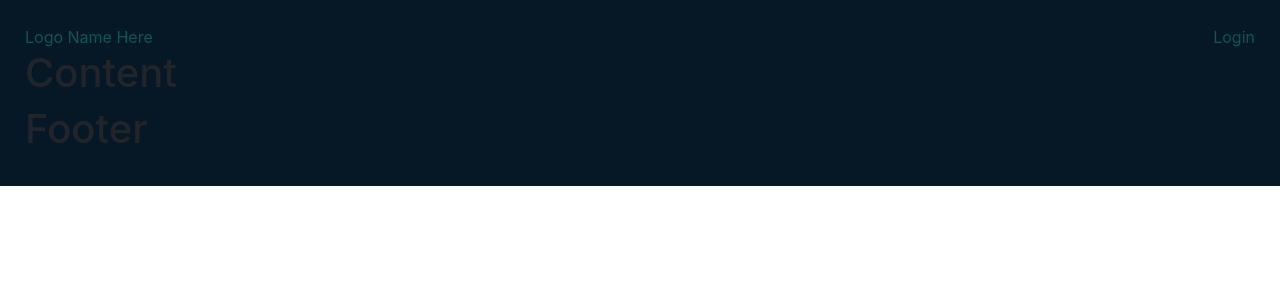
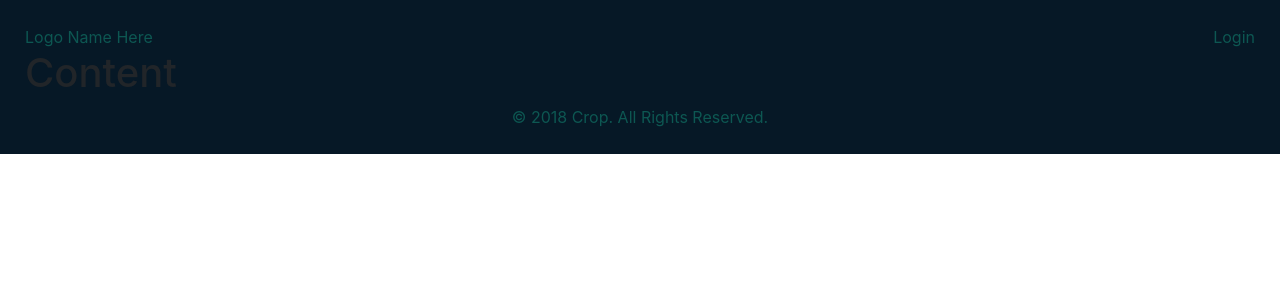
Before and after one commit to jeanfern5/Crop, a React (Create React App) app in the folder client/: page / in a window 1280 px wide. Shown: the top 300 px of the page. Built offline with nearby package versions, Linux system fonts and the light colour scheme.

Commit message:
added basic footer.:

```diff
--- a/client/src/components/Footer.js
+++ b/client/src/components/Footer.js
@@ -4,12 +4,19 @@ import styled from 'styled-components';
 class Footer extends Component {
     render() {
         return(
-            <h1>Footer</h1>
-            // <FooterContainer>
-
-            // </FooterContainer>
+            <FooterContainer>
+                <div>© 2018 Crop. All Rights Reserved.</div>
+            </FooterContainer>
         )
     };
 };
 
+const FooterContainer = styled.div`
+  color: #0D5752;
+  display: flex;
+  justify-content: center;
+
+`;
+
+
 export default Footer;
```
